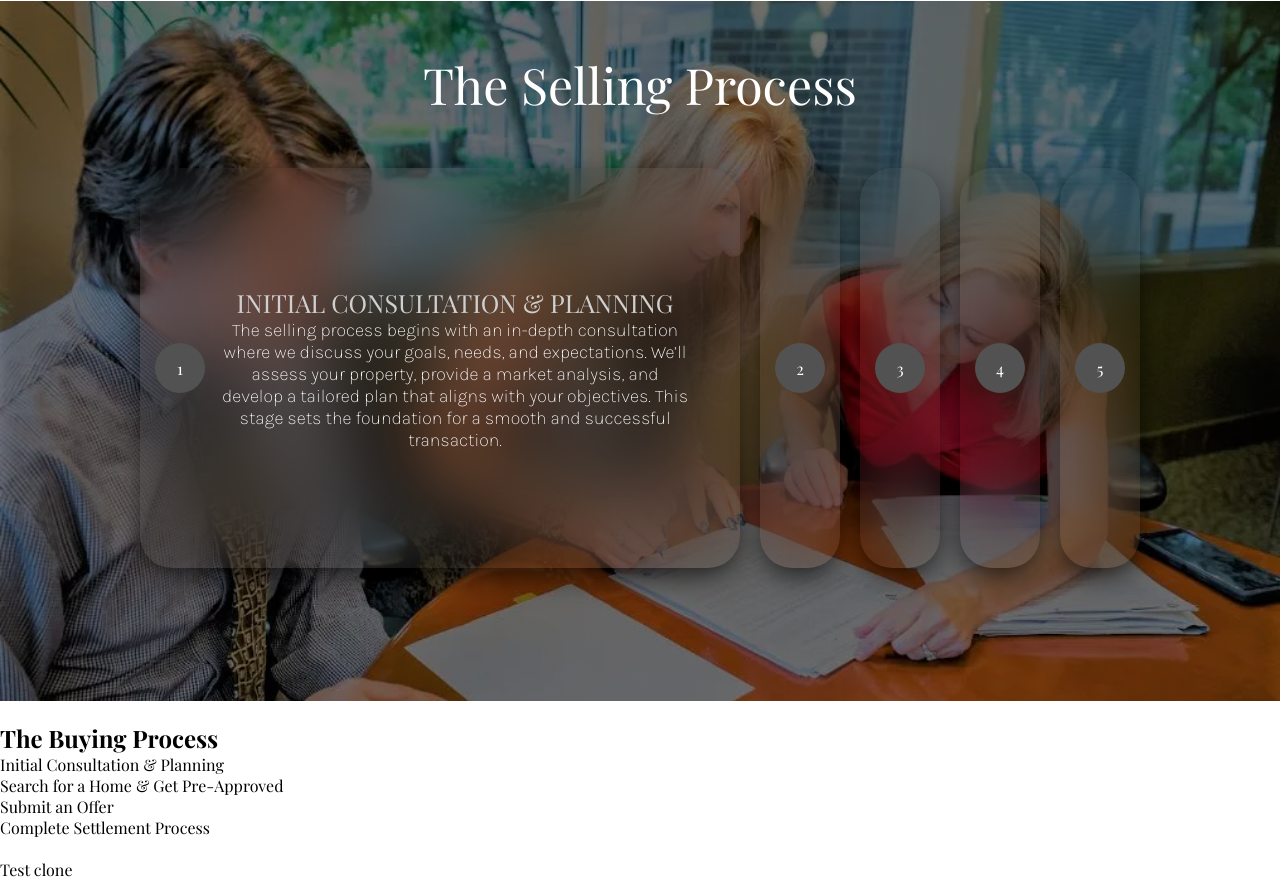
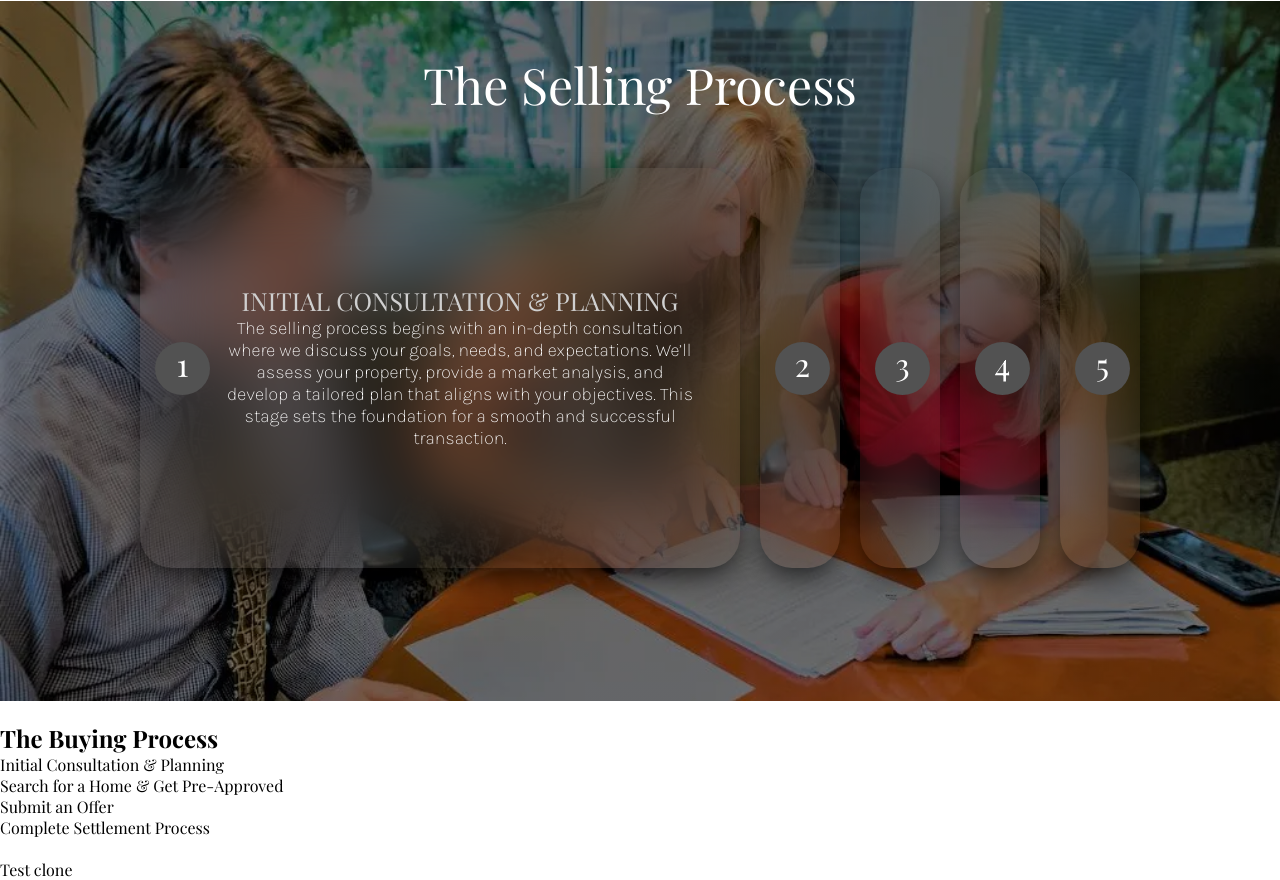
Before and after one commit to maullonpat/Home-Project--Junior-WB-Applicant, a plain HTML site: page index.html in a window 1280 px wide. Shown: the part 1869-2749 px from the top of the page. Drawn offline with nearby package versions, Linux system fonts and the light colour scheme; a web font is replaced by a local one.

Commit message:
change icon fontsize

```diff
--- a/styles/slider.css
+++ b/styles/slider.css
@@ -57,10 +57,12 @@
 }
 
 .card > .row > .icon {
+  font-size: 2rem;
+  padding-bottom: 10px;
   background: #525252;
   color: white;
   border-radius: 50%;
-  width: 50px;
+  width: 55px;
   display: flex;
   justify-content: center;
   align-items: center;
```
